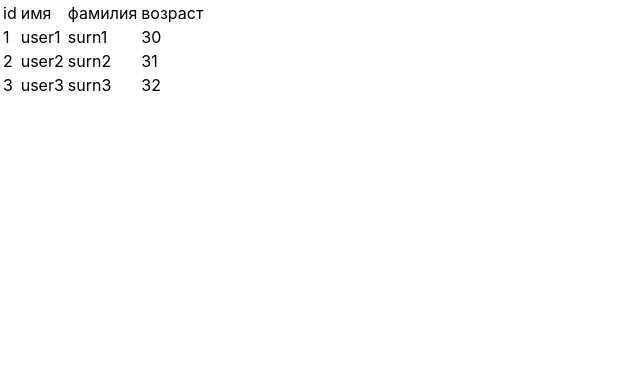
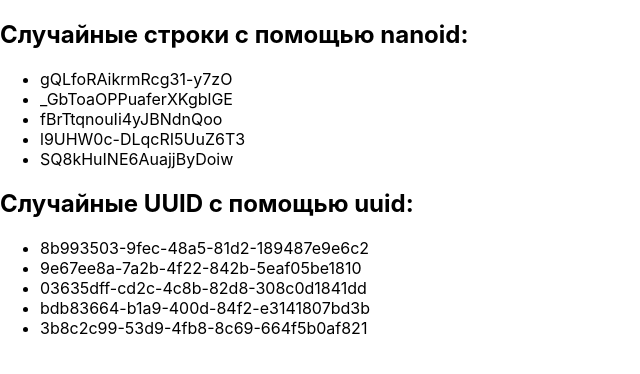
Before and after one commit to Kosa-Nostra/React_Tasks, a React (Create React App) app: page / in a window 1280 px wide. Shown: the top 374 px of the page, without its empty margins (0-640 px from the left). Built offline with nearby package versions, Linux system fonts and the light colour scheme.

Commit message:
Task 47 + import Nanoid/uuid

```diff
--- a/package.json
+++ b/package.json
@@ -6,9 +6,11 @@
     "@testing-library/jest-dom": "^5.17.0",
     "@testing-library/react": "^13.4.0",
     "@testing-library/user-event": "^13.5.0",
+    "nanoid": "^5.0.9",
     "react": "^19.0.0",
     "react-dom": "^19.0.0",
     "react-scripts": "5.0.1",
+    "react-uuid": "^2.0.0",
     "web-vitals": "^2.1.4"
   },
   "scripts": {
--- a/src/App.js
+++ b/src/App.js
@@ -1,32 +1,25 @@
 import React from 'react';
-
-function App() {
-	const users = [
-		{id: 1, name: 'user1', surn: 'surn1', age: 30},
-		{id: 2, name: 'user2', surn: 'surn2', age: 31},
-		{id: 3, name: 'user3', surn: 'surn3', age: 32},
-	];
-	const rows = users.map(function(item) {
-		return <tr key={item.id}>
-			<td>{item.id}</td>
-			<td>{item.name}</td>
-			<td>{item.surn}</td>
-			<td>{item.age}</td>
-		</tr>;
-	});
-
-	return <table>
-		<thead>
-			<tr>
-				<td>id</td>
-				<td>имя</td>
-				<td>фамилия</td>
-				<td>возраст</td>
-			</tr>
-		</thead>
-		<tbody>
-			{rows}
-		</tbody>
-	</table>;
+import { nanoid } from 'nanoid';
+import { v4 as uuidv4 } from 'uuid'; // Импортируем v4 из uuid
+function App()
+{
+  const randomIdsNanoid = Array.from({ length: 5 }, () => nanoid());
+  const randomIdsUUID = Array.from({ length: 5 }, () => uuidv4());
+  return (
+    <div>
+      <h2>Случайные строки с помощью nanoid:</h2>
+      <ul>
+        {randomIdsNanoid.map(id => (
+          <li key={id}>{id}</li>
+        ))}
+      </ul>
+      <h2>Случайные UUID с помощью uuid:</h2>
+      <ul>
+        {randomIdsUUID.map(id => (
+          <li key={id}>{id}</li>
+        ))}
+      </ul>
+    </div>
+  );
 }
 export default App;
```
Also changed, not shown: 1 other file (tests, documents, lock files or other folders).
